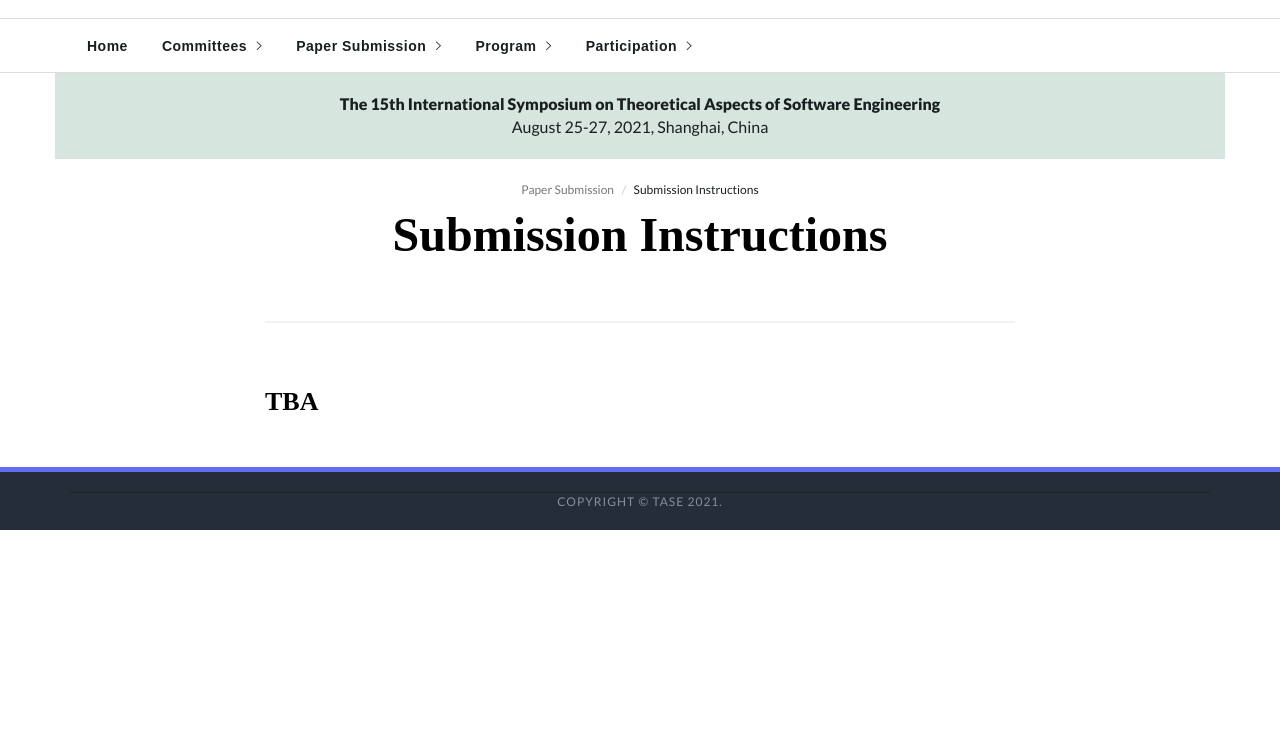
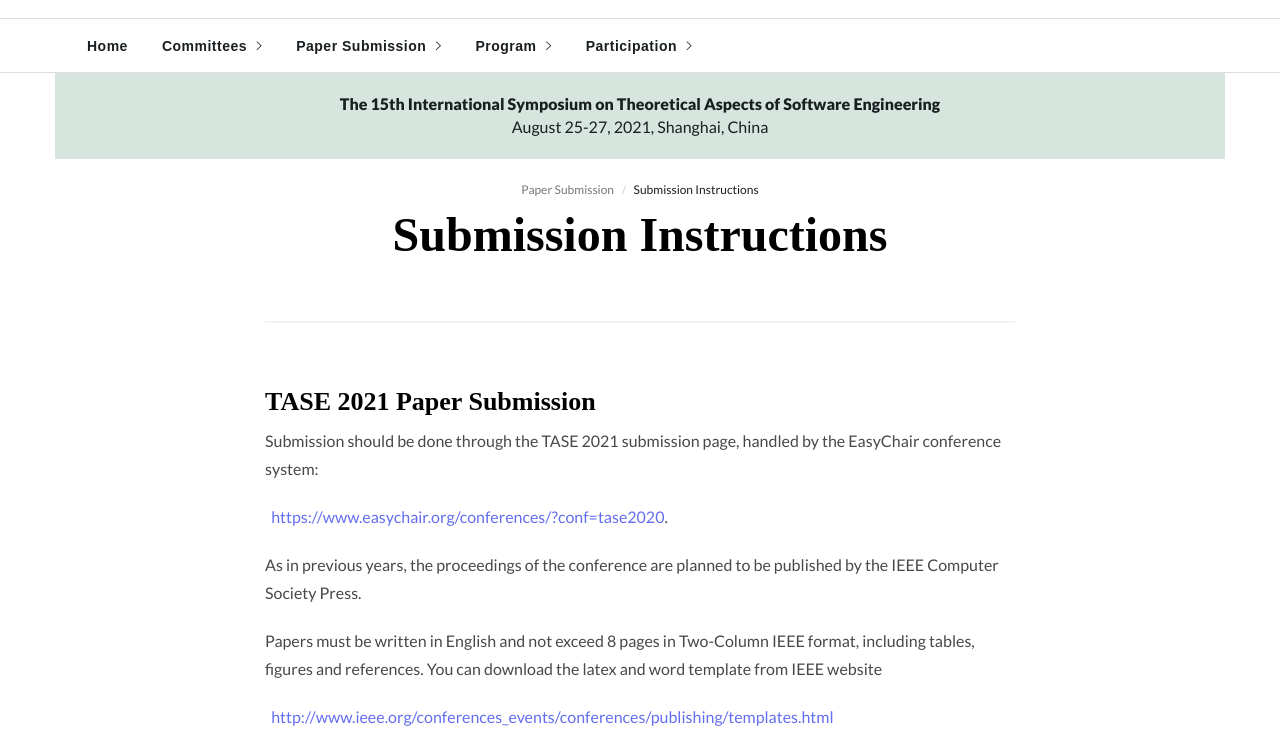
Before and after one commit to tase2021/tase, a plain HTML site: page c_subins.html in a window 1280 px wide. Shown: the part 179-927 px from the top of the page. Before the commit the page ends 800 px from the top, so only its background shows below. Drawn offline with Linux system fonts and the light colour scheme; files whose address does not match are found by name; a web font is replaced by a local one.

Commit message:
Update c_subins.html

```diff
--- a/c_subins.html
+++ b/c_subins.html
@@ -162,7 +162,13 @@
 						<!-- <p class="page-subtitle">We will tell you who we are</p> -->
 						<div class="line thin"></div>
 						<div class="page-description">
-							<h4>TBA</h4>
+							<h4>TASE 2021 Paper Submission</h4>
+							<p>Submission should be done through the TASE 2021 submission page, handled by the EasyChair conference system:</p>
+							<p>&nbsp;&nbsp;<a href="https://www.easychair.org/conferences/?conf=tase2020">https://www.easychair.org/conferences/?conf=tase2020</a>.</p>
+							<p>As in previous years, the proceedings of the conference are planned to be published by the IEEE Computer Society Press.</p>
+							<p>Papers must be written in English and not exceed 8 pages in Two-Column IEEE format, including tables, figures and references. You can download the latex and word template from IEEE website</p>
+							<p>&nbsp;&nbsp;<a href="http://www.ieee.org/conferences_events/conferences/publishing/templates.html">http://www.ieee.org/conferences_events/conferences/publishing/templates.html</a></p>
+							<p>We are pleased to announce that the authors of selected papers will be invited after the symposium to submit an extended version to a special issue at <strong>Science of Computer Programming</strong>.</p>
 						</div>
 					</div>
 				</div>
```
